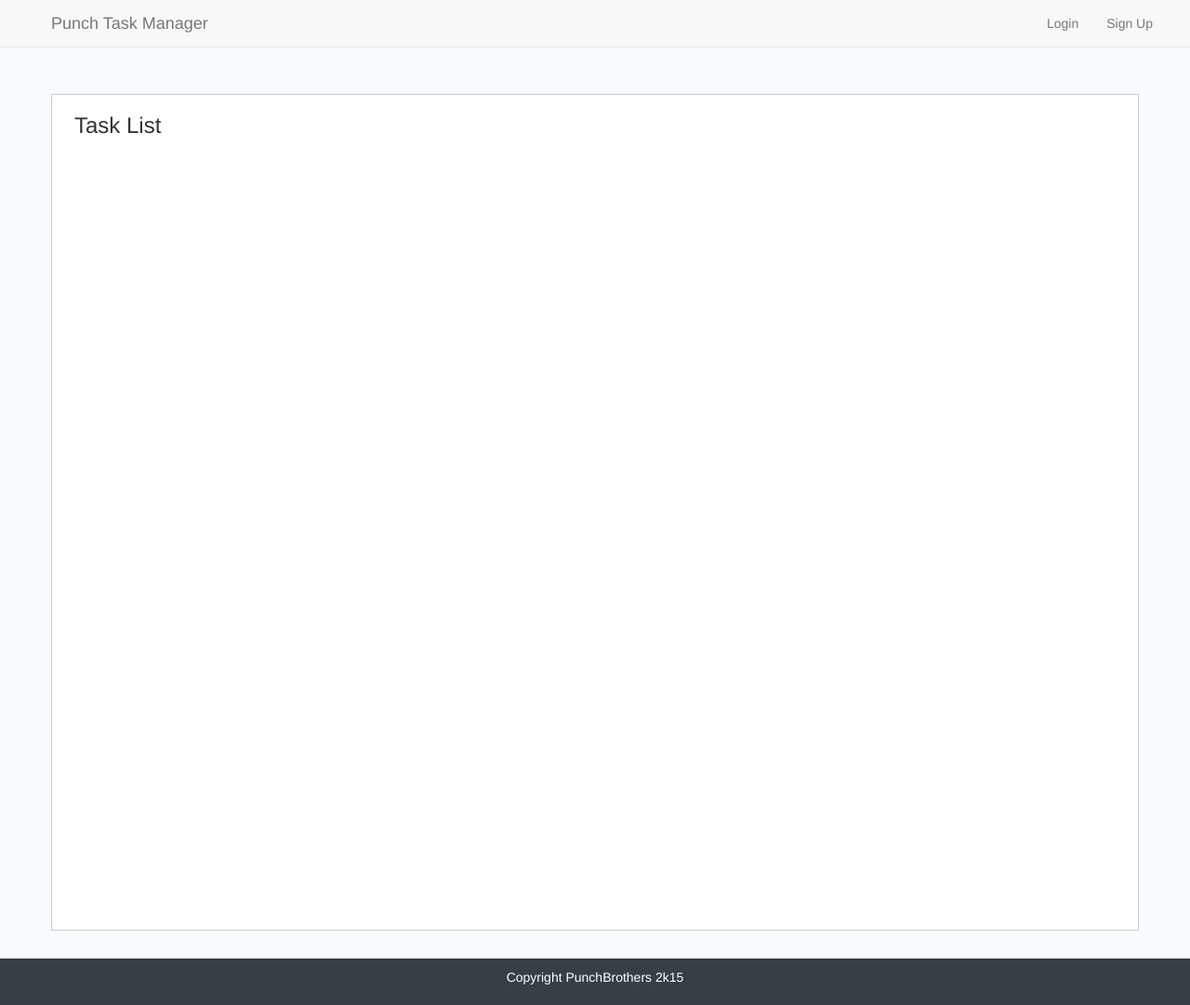
After one commit to thecylax/punchTask_back, a Django app: template punchTaskApp/templates/tasks/task_detail.html in a window 1280 px wide. The commit adds this page. Shown: the whole page at 93% size. Run offline with Django 3.2, Linux system fonts and the light colour scheme; the template is opened without the code that fills it, so the values that code supplies are empty; some libraries are stand-ins or nearby versions.

Commit message:
created task list template; updated base with link
Signed-off-by: Robson Cardoso dos Santos <rcs09@c3sl.ufpr.br>

```diff
--- a/punchTaskApp/templates/base.html
+++ b/punchTaskApp/templates/base.html
@@ -51,7 +51,7 @@
             <ul class="nav navbar-nav navbar-right">
               {% if user.is_authenticated %}
               <li><a href="/logout/">Logout</a></li>
-              <li><a href="" class="p-r-none">Accounts</a></li>
+              <li><a href="{% url 'task_list' %}" class="p-r-none">Tasks</a></li>
               {% else %}
               <li><a href="/login/">Login</a></li>
               <li><a href="{% url 'cont_new' %}" class="p-r-none">Sign Up</a></li>
--- /dev/null
+++ b/punchTaskApp/templates/tasks/task_detail.html
@@ -0,0 +1,25 @@
+{% extends 'base.html' %}
+{% block title %}Task List{% endblock title %}
+
+{% block content %}
+<div id="content-container" class="container p-none">
+  <div id="al-container" class="side-p">
+    <div id="al-control">
+      <h3 class="ad-mh">Task List
+	{# Add Task Link #}
+      </h3>
+      {# Task Search Form #}
+    </div>
+    {# List of Tasks #}
+    <ul id="al-group" class="strip-list">
+      {% for account in accounts %}
+      <li class="al-item">
+	<a href=""><h4 class="al-name">{{ task.name }}</h4></a>
+	<span class="al-created">created on {{ task.created_on }}</span>
+      </li>
+      {% endfor %}
+    </ul>
+    {# Pagination Section #}
+  </div>
+</div>
+{% endblock content %}
```
